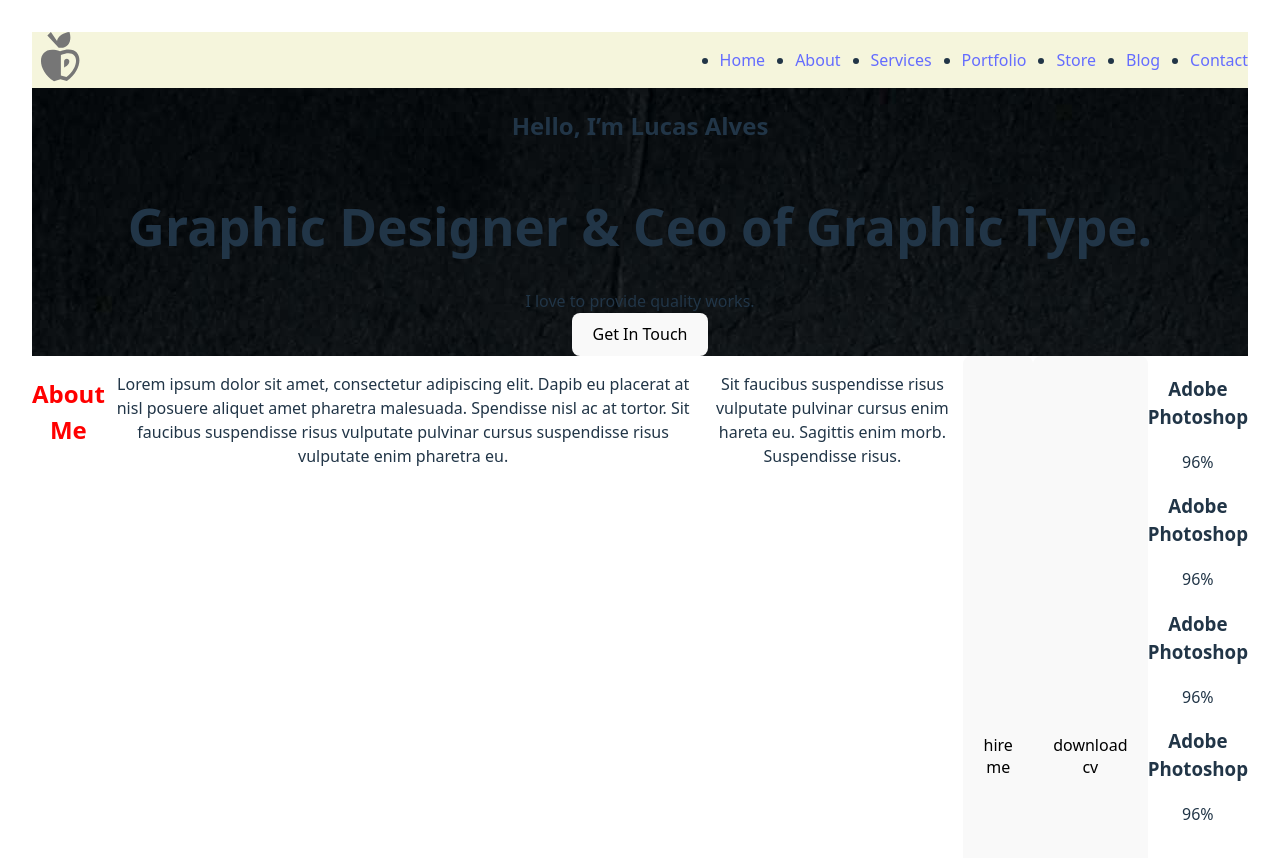
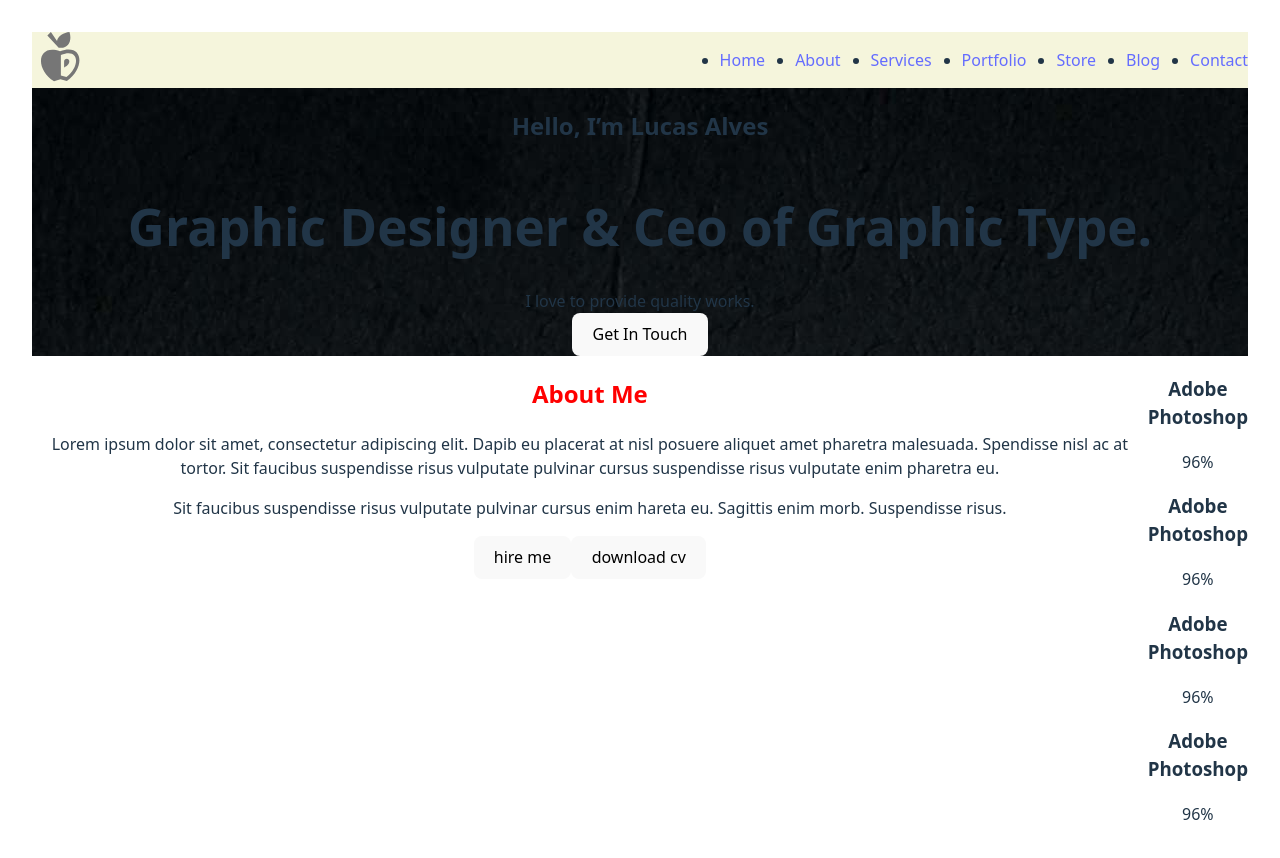
Before and after one commit to Anton-013/portfolio, a React (Vite) app: page / in a window 1280 px wide. Shown: the top 858 px of the page. Built offline with nearby package versions, Linux system fonts and the light colour scheme.

Commit message:
add SectionAbout

```diff
--- /dev/null
+++ b/src/components/sectionAbout/SectionAbout.tsx
@@ -0,0 +1,19 @@
+import React from "react";
+import styled from "styled-components";
+import { SectionTitle } from "../SectionTitle";
+
+export const SectionAbout = () => {
+    return (
+        <StyledSectionAbout>
+            <SectionTitle>About Me</SectionTitle>
+            <p>Lorem ipsum dolor sit amet, consectetur adipiscing elit. Dapib eu placerat at nisl posuere aliquet amet pharetra malesuada. Spendisse nisl ac at tortor. Sit faucibus suspendisse risus vulputate pulvinar cursus suspendisse risus vulputate enim pharetra eu.</p>
+            <p>Sit faucibus suspendisse risus vulputate pulvinar cursus enim hareta eu. Sagittis enim morb. Suspendisse risus.</p>
+            <button>hire me</button>
+            <button>download cv</button>
+        </StyledSectionAbout>
+    );
+};
+
+const StyledSectionAbout = styled.div`
+
+`
--- a/src/layout/sections/about/About.tsx
+++ b/src/layout/sections/about/About.tsx
@@ -1,20 +1,12 @@
 import React from "react";
 import styled from "styled-components";
-import { FlexWrapper } from "../../../components/FlexWrapper";
-import { SectionTitle } from "../../../components/SectionTitle";
 import { Skills } from "../../../components/skills/Skills";
+import { SectionAbout } from "../../../components/sectionAbout/SectionAbout";
 
 export const About = () => {
     return (
         <StyledAbout>
-
-            <SectionTitle>About Me</SectionTitle>
-            <p>Lorem ipsum dolor sit amet, consectetur adipiscing elit. Dapib eu placerat at nisl posuere aliquet amet pharetra malesuada. Spendisse nisl ac at tortor. Sit faucibus suspendisse risus vulputate pulvinar cursus suspendisse risus vulputate enim pharetra eu.</p>
-            <p>Sit faucibus suspendisse risus vulputate pulvinar cursus enim hareta eu. Sagittis enim morb. Suspendisse risus.</p>
-            <button>hire me</button>
-            <button>download cv</button>
-
-
+            <SectionAbout />
             <Skills />
         </StyledAbout>
     );
```
